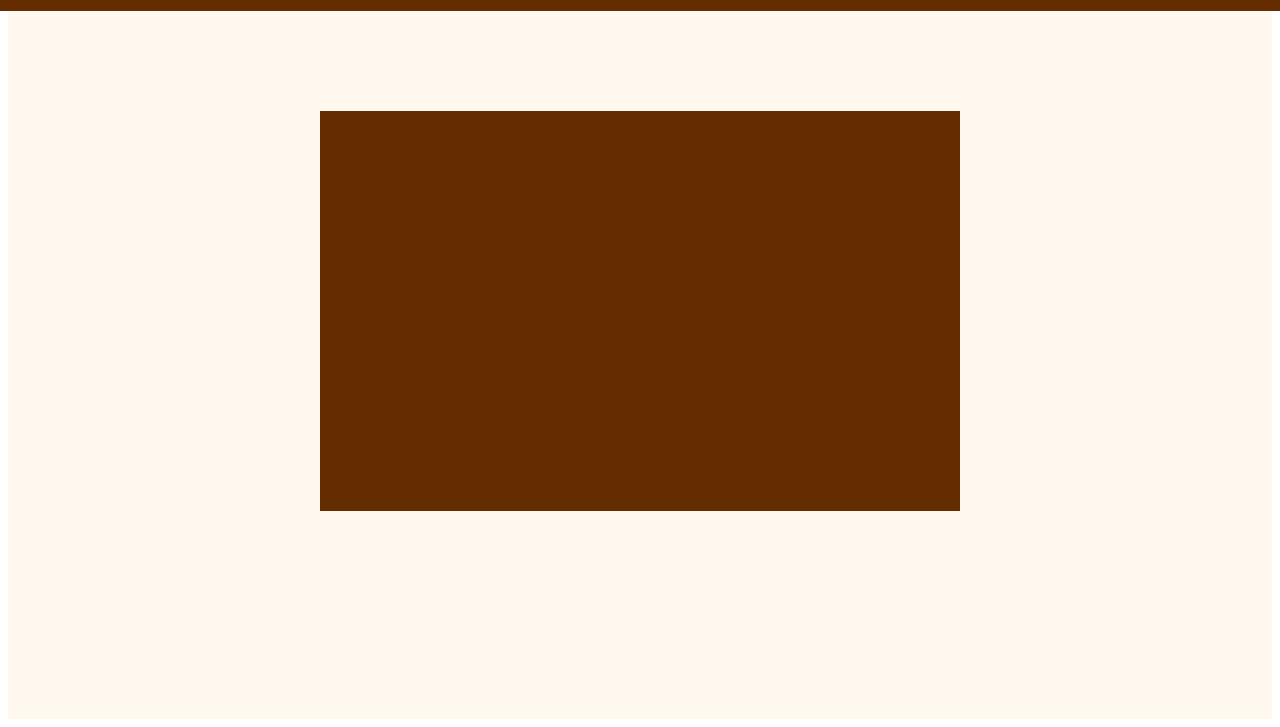
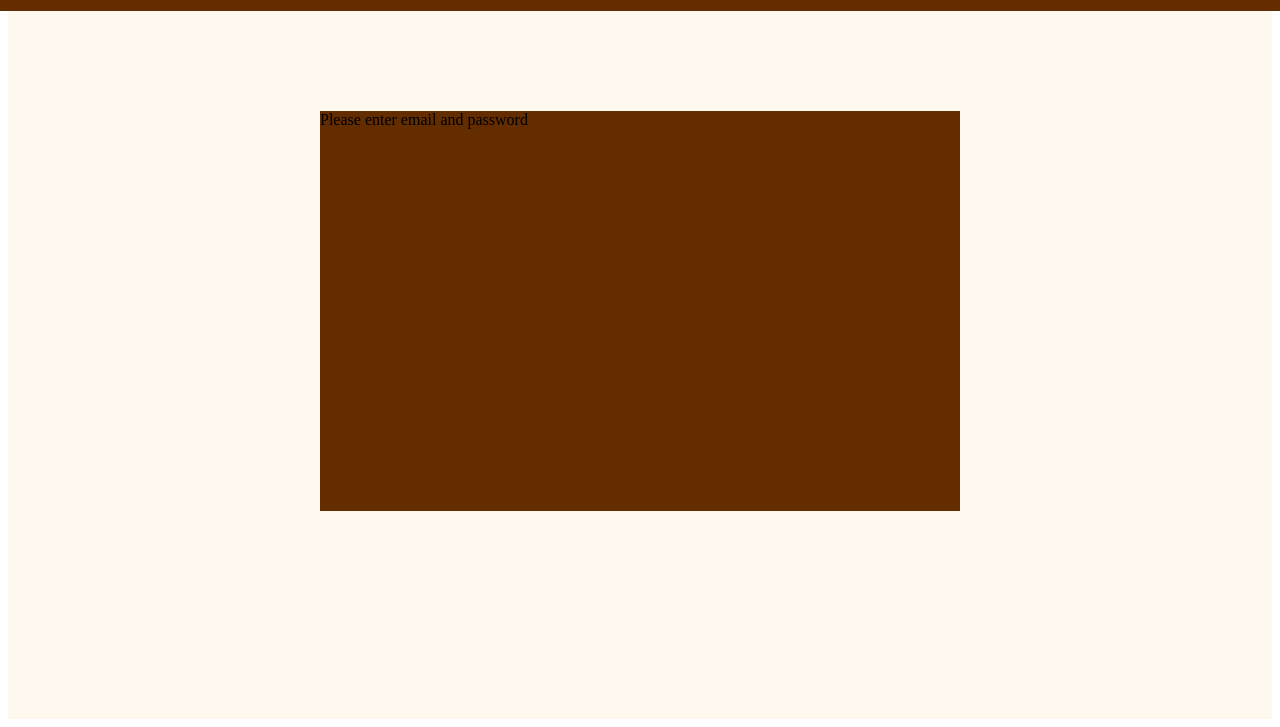
Before and after one commit to Valentina-2608/Food_diary, a plain HTML site: page sign_up_page.html in a window 1280 px wide. Shown: the part 89-816 px from the top of the page. Drawn offline with Linux system fonts and the light colour scheme.

Commit message:
Add block text

```diff
--- a/sign_up_page.html
+++ b/sign_up_page.html
@@ -14,7 +14,7 @@
             <div class="header_text1">Return to <a href="index.html">Main page</a></div>
         </header>
         <div class="container">
-
+            <div class="text">Please enter email and password</div>
         </div>
     </div>
 </body>
```
